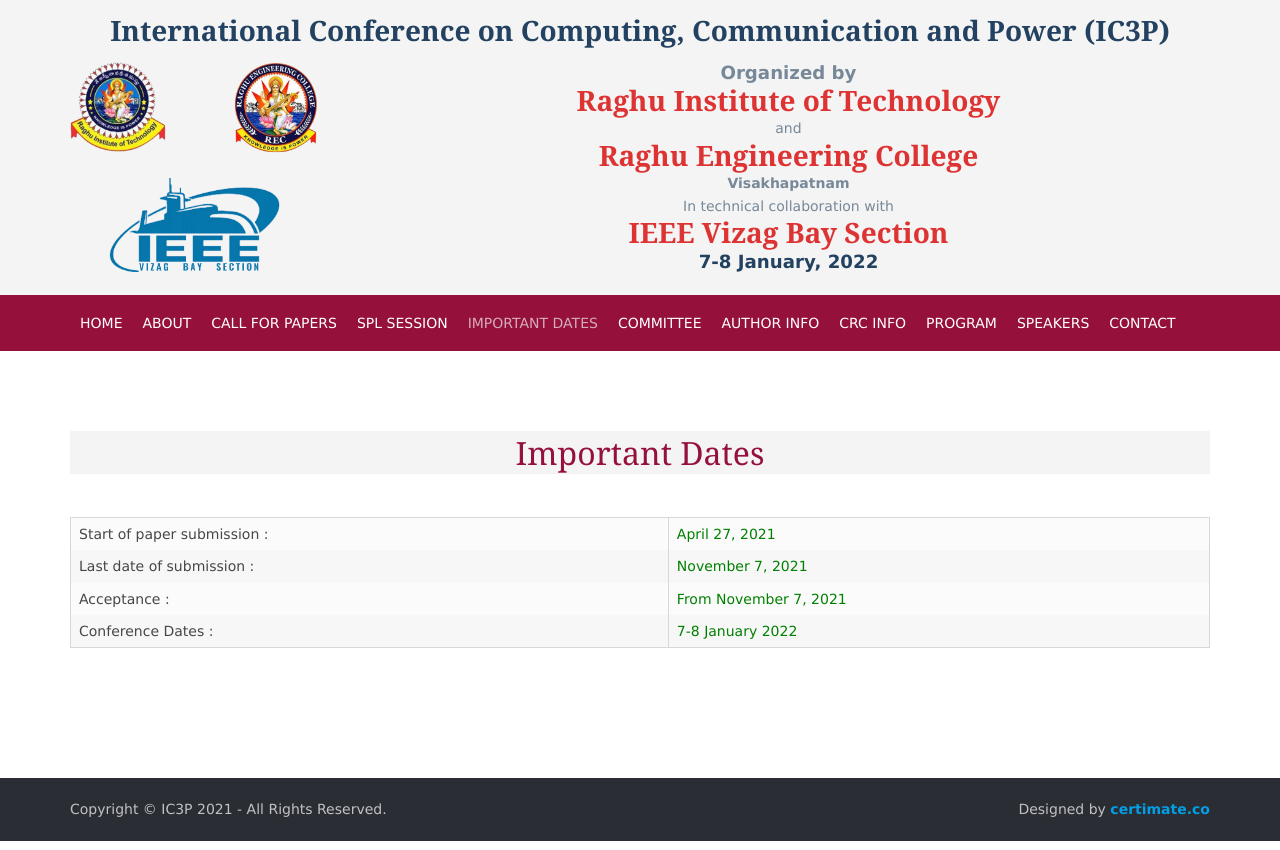
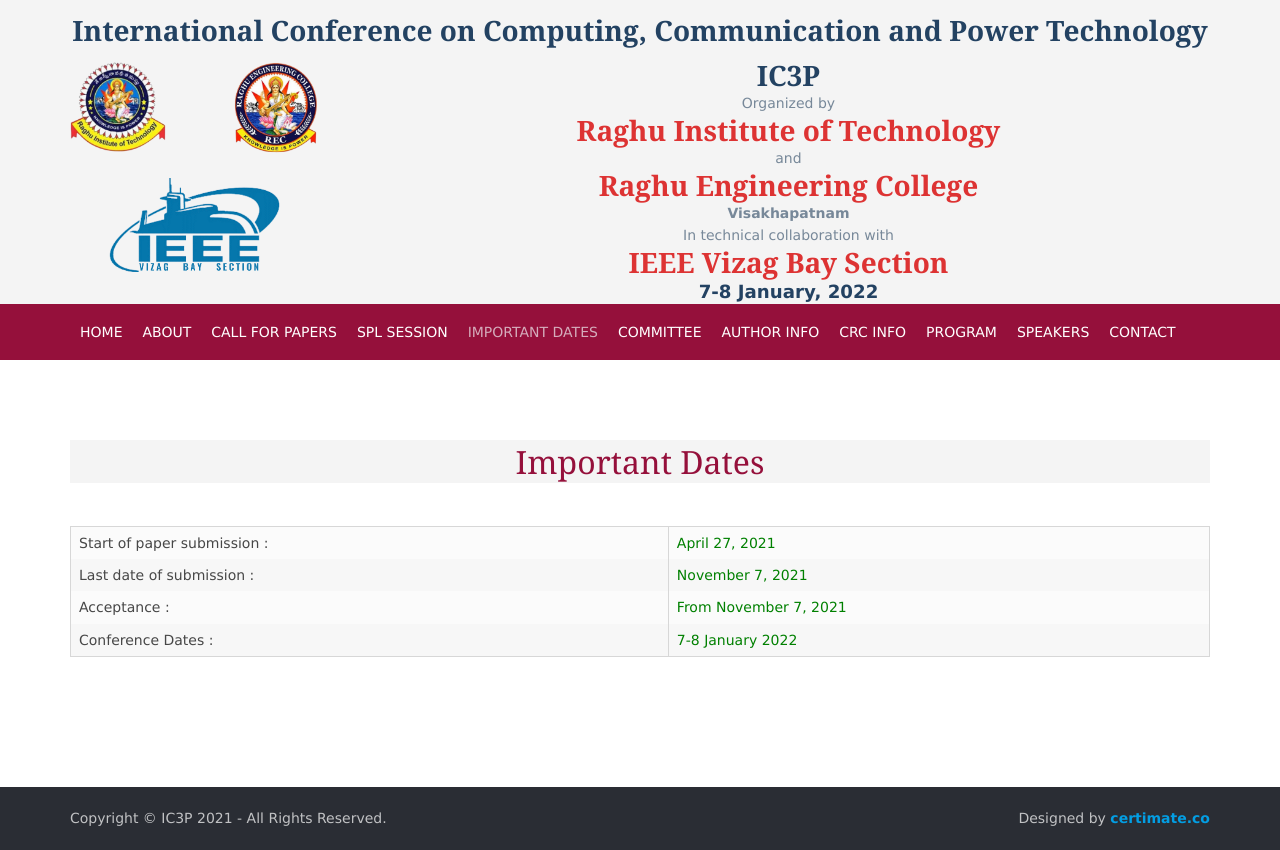
Before and after one commit to ritieeesb/ic3p, a plain HTML site: page pages/important-dates.html in a window 1280 px wide. Drawn offline with Linux system fonts and the light colour scheme.

Commit message:
Update important-dates.html

```diff
--- a/pages/important-dates.html
+++ b/pages/important-dates.html
@@ -12,7 +12,7 @@
 <div class="wrapper row0">
 
   <header id="header" class="hoc clear">
-    <center><h1><span>International Conference on Computing, Communication and Power (IC3P)</span></h1></center>
+    <center><h1><span>International Conference on Computing, Communication and Power Technology</span></h1></center>
     <!-- ################################################################################################ -->
     <div id="logo" class="one_quarter first">
       <h1><a href="../index.html"><img src="../images/logo2.png"></a></h1><br>
@@ -21,6 +21,7 @@
 
     <div class="three_quarter">
         <center><p>
+          <h1><span style="color:#234262">IC3P</span></h1><br>
           <span class="rem">Organized by</span><br>
           <h1><span class="ic">Raghu Institute of Technology</span></h1><br>
         <span class="rem">and</span><br>
```
